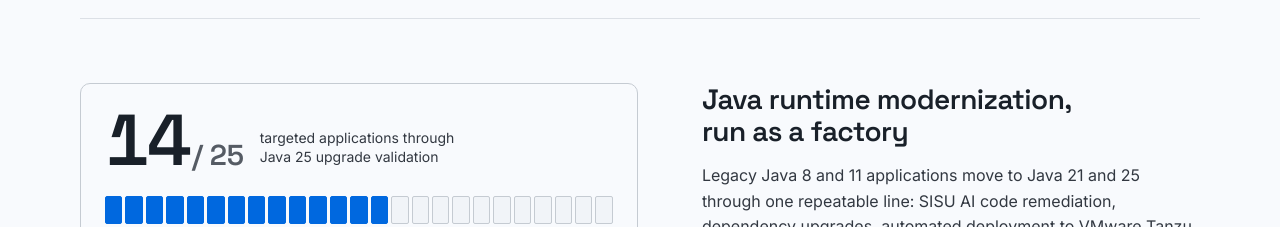
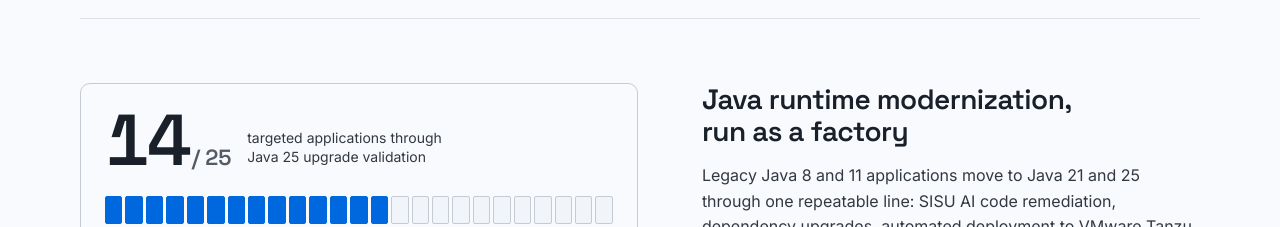
Before and after one commit to reddy5310/portfolio, a plain HTML site: page index.html in a window 1280 px wide. Shown: the part 1680-1907 px from the top of the page. Drawn offline with Linux system fonts and the light colour scheme.

Commit message:
Set an explicit size on the factory progress denominator
Co-Authored-By: Claude Opus 5.5 <noreply@anthropic.com>

```diff
--- a/css/site.css
+++ b/css/site.css
@@ -392,7 +392,7 @@ kbd {
   font-family: var(--font-display); font-size: clamp(3rem, 6vw, 4.5rem); font-weight: 600; line-height: 0.9;
   letter-spacing: -0.04em; color: var(--color-ink);
 }
-.factory__of { margin-left: 0.12em; font-size: 0.4em; letter-spacing: -0.01em; color: var(--color-muted); }
+.factory__of { margin-left: 0.2rem; font-size: var(--text-lg); letter-spacing: -0.01em; color: var(--color-muted); }
 .factory__cap { max-width: 24ch; padding-bottom: 0.35rem; font-size: var(--text-sm); line-height: 1.4; color: var(--color-ink-2); }
 .factory__grid {
   display: grid; grid-template-columns: repeat(25, minmax(0, 1fr)); gap: 3px;
```
